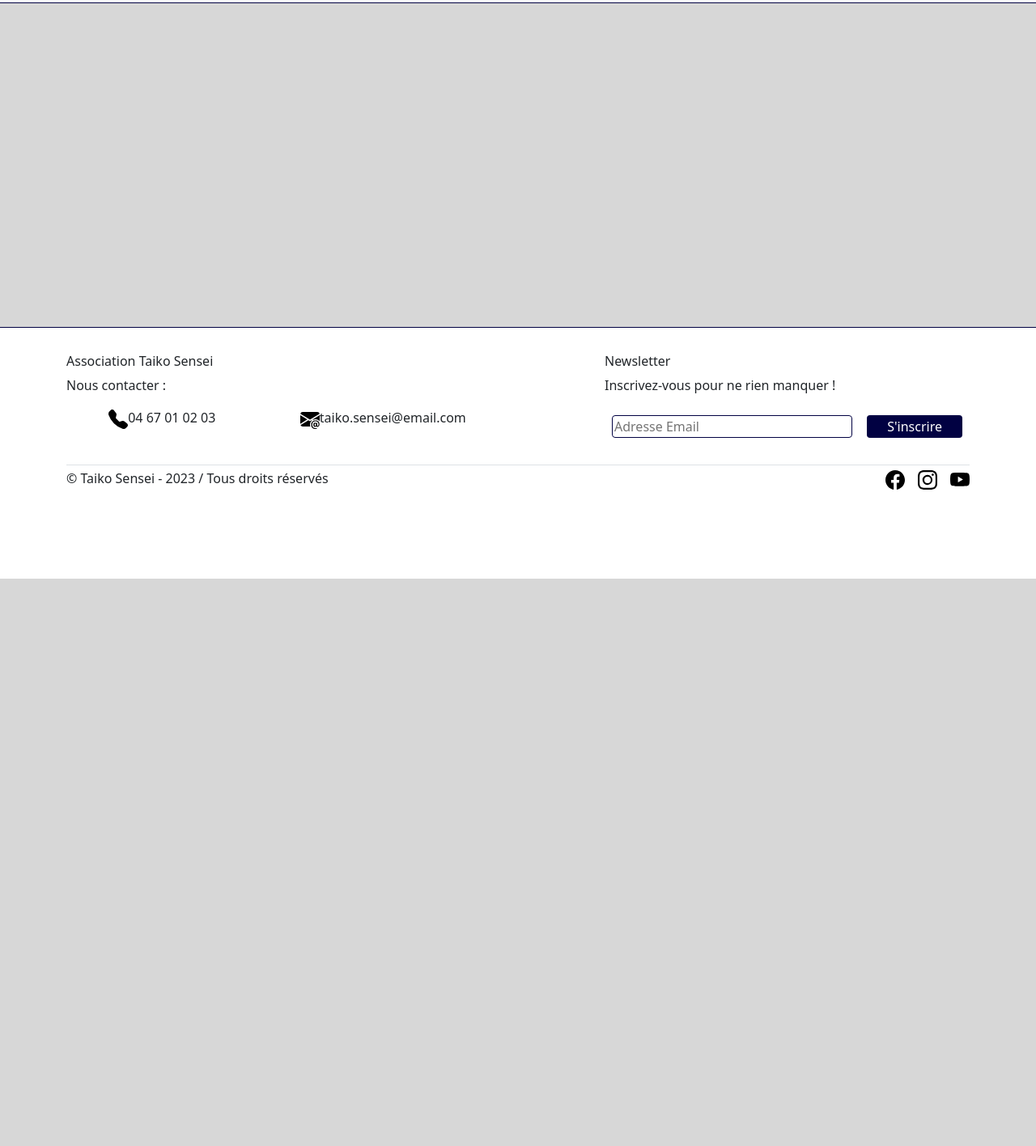
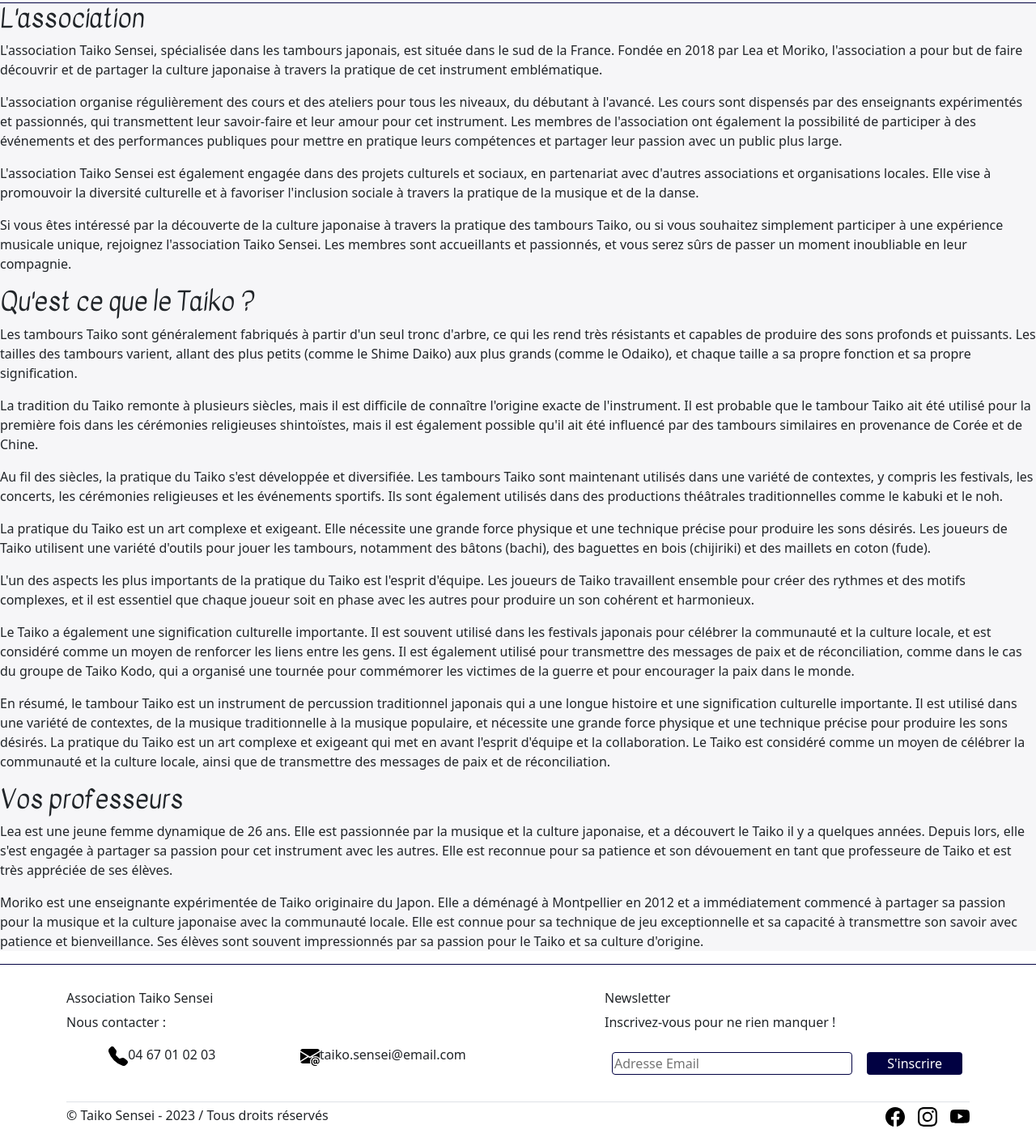
Before and after one commit to FanDau/TaikoSensei-FannyDauphin, a PHP site: page / in a window 1280 px wide. Shown: the part 85-1501 px from the top of the page at 81% size. Before the commit the page ends 800 px from the top, so only its background shows below. Run offline with PHP 8.4, Linux system fonts and the light colour scheme; some libraries are stand-ins or nearby versions.

Commit message:
Adding content on page index.html. CSS file moved to css folder.

```diff
--- a/activities.html
+++ b/activities.html
@@ -5,10 +5,12 @@
     <meta charset="UTF-8">
     <meta http-equiv="X-UA-Compatible" content="IE=edge">
     <meta name="viewport" content="width=device-width, initial-scale=1.0">
-    <title>Taiko Sensei - Accueil</title>
+    <title>Taiko Sensei - Activités</title>
     <meta name="description" content="L'association Taiko Sensei "> <!--A completer-->
+
+    <!--CSS files-->
     <link rel="stylesheet" href="node_modules/bootstrap/dist/css/bootstrap.min.css">
-    <link rel="stylesheet" href="style.css">
+    <link rel="stylesheet" href="css/style.css">
 </head>
 
 <body>
--- a/style.css
+++ b/css/style.css
@@ -1,6 +1,6 @@
 @font-face {
     font-family: 'Kavivanar';
-    src: url("font/Kavivanar-Regular.ttf");
+    src: url("../font/Kavivanar-Regular.ttf");
 }
 
 * {
@@ -33,8 +33,8 @@
 }
 
 .content {
-    height: 50vh;
-    background-color: rgba(0, 0, 0, 0.158);
+    /*height: 50vh;*/
+    background-color: rgba(1, 1, 66, 0.034);;
 }
 
 .footer-display {
@@ -78,3 +78,7 @@
     flex-grow: 1;
     margin: 2%;
 }
+
+.content-title {
+    font-family: "Kavivanar", sans-serif;
+}
--- a/index.html
+++ b/index.html
@@ -1,5 +1,5 @@
 <!DOCTYPE html>
-<html lang="en">
+<html lang="fr">
 
 <head>
     <meta charset="UTF-8">
@@ -7,8 +7,10 @@
     <meta name="viewport" content="width=device-width, initial-scale=1.0">
     <title>Taiko Sensei - Accueil</title>
     <meta name="description" content="L'association Taiko Sensei "> <!--A completer-->
+
+    <!--CSS files-->
     <link rel="stylesheet" href="node_modules/bootstrap/dist/css/bootstrap.min.css">
-    <link rel="stylesheet" href="style.css">
+    <link rel="stylesheet" href="css/style.css">
 </head>
 
 <body>
@@ -46,12 +48,102 @@
     </header>
 
 
-    <main class="content"></main>
+    <main class="content">
+        <section>
+            <h2 class="content-title">L'association</h2>
+            <p>L'association Taiko Sensei, spécialisée dans les tambours japonais, est située dans le sud de la France.
+                Fondée en 2018 par Lea et Moriko, l'association a pour but de faire découvrir et de partager la culture
+                japonaise à travers la pratique de cet instrument emblématique.</p>
+            <p>L'association organise régulièrement des cours et des ateliers pour tous les niveaux, du débutant à
+                l'avancé. Les cours sont dispensés par des enseignants expérimentés et passionnés, qui transmettent leur
+                savoir-faire et leur amour pour cet instrument. Les membres de l'association ont également la
+                possibilité de participer à des événements et des performances publiques pour mettre en pratique leurs
+                compétences et partager leur passion avec un public plus large.</p>
+            <p>L'association Taiko Sensei est également engagée dans des projets culturels et sociaux, en partenariat
+                avec d'autres associations et organisations locales. Elle vise à promouvoir la diversité culturelle et à
+                favoriser l'inclusion sociale à travers la pratique de la musique et de la danse.</p>
+            <p>Si vous êtes intéressé par la découverte de la culture japonaise à travers la pratique des tambours
+                Taiko, ou si vous souhaitez simplement participer à une expérience musicale unique, rejoignez
+                l'association Taiko Sensei. Les membres sont accueillants et passionnés, et vous serez sûrs de passer un
+                moment inoubliable en leur compagnie.</p>
+        </section>
+
+
+        <section>
+            <h2 class="content-title">Qu'est ce que le Taiko ?</h2>
+            <p>Les tambours Taiko sont généralement fabriqués à partir d'un seul tronc d'arbre, ce qui les rend très
+                résistants et capables de produire des sons profonds et puissants. Les tailles des tambours varient,
+                allant
+                des plus petits (comme le Shime Daiko) aux plus grands (comme le Odaiko), et chaque taille a sa propre
+                fonction et sa propre signification.</p>
+            <p>La tradition du Taiko remonte à plusieurs siècles, mais il est difficile de connaître l'origine exacte de
+                l'instrument. Il est probable que le tambour Taiko ait été utilisé pour la première fois dans les
+                cérémonies
+                religieuses shintoïstes, mais il est également possible qu'il ait été influencé par des tambours
+                similaires
+                en provenance de Corée et de Chine.</p>
+            <p>Au fil des siècles, la pratique du Taiko s'est développée et diversifiée. Les tambours Taiko sont
+                maintenant
+                utilisés dans une variété de contextes, y compris les festivals, les concerts, les cérémonies
+                religieuses et
+                les événements sportifs. Ils sont également utilisés dans des productions théâtrales traditionnelles
+                comme
+                le kabuki et le noh.</p>
+            <p>La pratique du Taiko est un art complexe et exigeant. Elle nécessite une grande force physique et une
+                technique précise pour produire les sons désirés. Les joueurs de Taiko utilisent une variété d'outils
+                pour
+                jouer les tambours, notamment des bâtons (bachi), des baguettes en bois (chijiriki) et des maillets en
+                coton
+                (fude).</p>
+            <p>L'un des aspects les plus importants de la pratique du Taiko est l'esprit d'équipe. Les joueurs de Taiko
+                travaillent ensemble pour créer des rythmes et des motifs complexes, et il est essentiel que chaque
+                joueur
+                soit en phase avec les autres pour produire un son cohérent et harmonieux.</p>
+            <p>Le Taiko a également une signification culturelle importante. Il est souvent utilisé dans les festivals
+                japonais pour célébrer la communauté et la culture locale, et est considéré comme un moyen de renforcer
+                les
+                liens entre les gens. Il est également utilisé pour transmettre des messages de paix et de
+                réconciliation,
+                comme dans le cas du groupe de Taiko Kodo, qui a organisé une tournée pour commémorer les victimes de la
+                guerre et pour encourager la paix dans le monde.</p>
+            <p>En résumé, le tambour Taiko est un instrument de percussion traditionnel japonais qui a une longue
+                histoire
+                et une signification culturelle importante. Il est utilisé dans une variété de contextes, de la musique
+                traditionnelle à la musique populaire, et nécessite une grande force physique et une technique précise
+                pour
+                produire les sons désirés. La pratique du Taiko est un art complexe et exigeant qui met en avant
+                l'esprit
+                d'équipe et la collaboration. Le Taiko est considéré comme un moyen de célébrer la communauté et la
+                culture
+                locale, ainsi que de transmettre des messages de paix et de réconciliation.</p>
+        </section>
+
+        <section>
+            <h2 class="content-title">Vos professeurs</h2>
+            <p>Lea est une jeune femme dynamique de 26 ans. Elle est passionnée par la musique et la culture japonaise,
+                et
+                a découvert le Taiko il y a quelques années. Depuis lors, elle s'est engagée à partager sa passion pour
+                cet
+                instrument avec les autres. Elle est reconnue pour sa patience et son dévouement en tant que professeure
+                de
+                Taiko et est très appréciée de ses élèves.</p>
+            <p>Moriko est une enseignante expérimentée de Taiko originaire du Japon. Elle a déménagé à Montpellier en
+                2012
+                et a immédiatement commencé à partager sa passion pour la musique et la culture japonaise avec la
+                communauté
+                locale. Elle est connue pour sa technique de jeu exceptionnelle et sa capacité à transmettre son savoir
+                avec
+                patience et bienveillance. Ses élèves sont souvent impressionnés par sa passion pour le Taiko et sa
+                culture
+                d'origine.</p>
+        </section>
+    </main>
 
     <footer class="footer-display">
         <div class="container pt-3">
             <div class="row">
-                <div class="col-md-6 py-3"><!-- Partie pour les contacts-->
+                <!-- Partie pour les contacts-->
+                <div class="col-md-6 py-3">
                     <h6>Association Taiko Sensei</h6>
                     <div class="row">
                         <span>Nous contacter :</span>
@@ -62,8 +154,8 @@
                     </div>
                 </div>
 
-
-                <div class="col-md-5 offset-md-1 py-3"><!-- Partie pour la newsletter-->
+                <!-- Partie pour la newsletter-->
+                <div class="col-md-5 offset-md-1 py-3">
                     <form>
                         <h6>Newsletter</h6>
                         <p>Inscrivez-vous pour ne rien manquer !</p>
```
Also changed, not shown: medias.html (+8 -2 lines).
